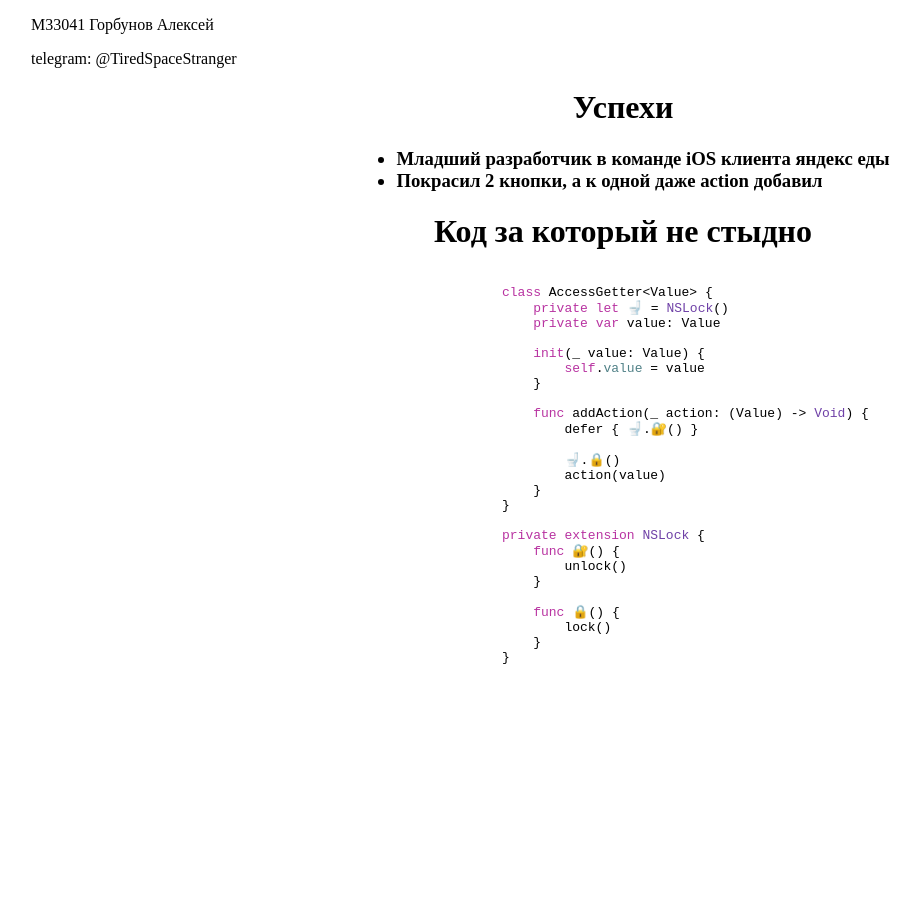
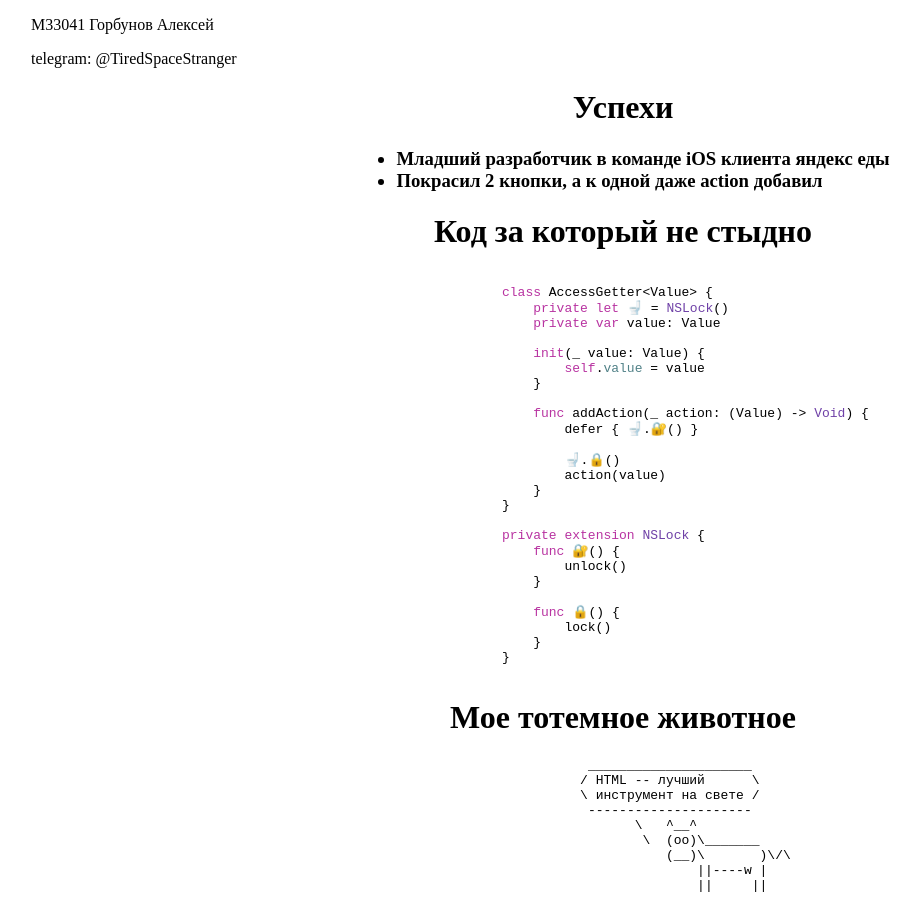
Before and after one commit to AlexeyGorbunov72/lab1WEEEEB, a plain HTML site: page index.html in a window 1280 px wide. Shown: the whole page, without its empty margins (17-938 px from the left). Before the commit the page ends 800 px from the top, so only its background shows below. Drawn offline with Linux system fonts and the light colour scheme.

Commit message:
Добавил секцию мое тотемное животное

```diff
--- a/index.html
+++ b/index.html
@@ -60,5 +60,23 @@
                     <span style="color: black;">&#125;</span>
                 <span style="color: black;">&#125;</span></pre>
         </div>
+
+        <div id="header">
+            <h1>Мое тотемное животное</h1>
+        </div>
+
+        <div id="cowsay">
+            <pre>
+                <span> _____________________     </span>
+                <span>/ HTML -- лучший      \    </span>
+                <span>\ инструмент на свете /    </span>
+                <span> ---------------------     </span>
+                <span>       \   ^__^            </span>
+                <span>        \  (oo)\_______    </span>
+                <span>           (__)\       )\/\</span>
+                <span>               ||----w |   </span>
+                <span>               ||     ||   </span>
+            </pre>
+        </div>
     </body>
 </html>
--- a/style.css
+++ b/style.css
@@ -21,4 +21,8 @@
 .center {
     display: flex;
     justify-content: center;
-    }
+}
+
+#cowsay {
+    text-align: center;
+}
```
